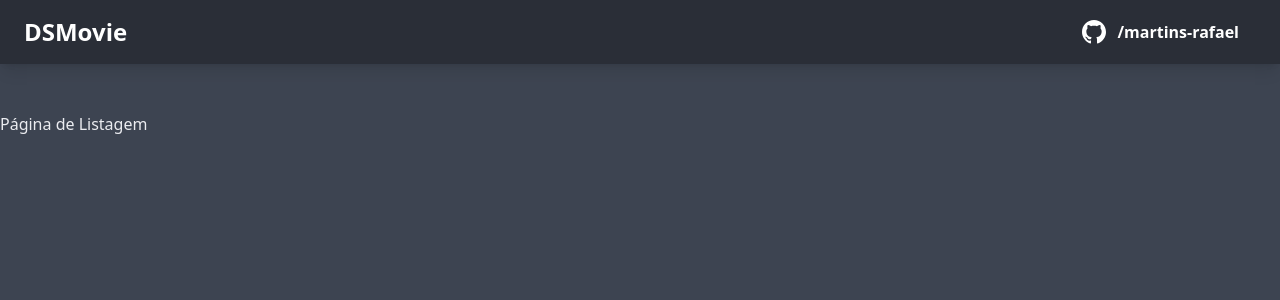
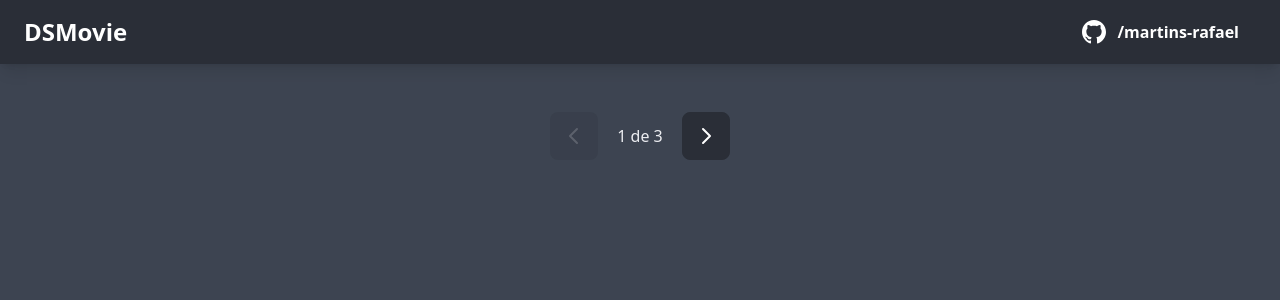
Before and after one commit to martins-rafael/dsmovie, a Next.js app in the folder frontend/: page / in a window 1280 px wide. Shown: the top 300 px of the page. Built offline with nearby package versions, Linux system fonts and the light colour scheme.

Commit message:
Pagination layout

```diff
--- /dev/null
+++ b/frontend/src/components/Pagination.tsx
@@ -0,0 +1,40 @@
+const Pagination = () => {
+  return (
+    <div className="flex items-center justify-between mx-auto max-w-[180px]">
+      <button className="btn btn-square rotate-180" disabled={true}>
+        <svg
+          xmlns="http://www.w3.org/2000/svg"
+          fill="none"
+          viewBox="0 0 24 24"
+          className="inline-block w-6 h-6 stroke-current"
+        >
+          <path
+            strokeLinecap="round"
+            strokeLinejoin="round"
+            strokeWidth="2"
+            d="M9 5l7 7-7 7"
+          />
+        </svg>
+      </button>
+
+      <p>{`${1} de ${3}`}</p>
+
+      <button className="btn btn-square" disabled={false}>
+        <svg
+          xmlns="http://www.w3.org/2000/svg"
+          fill="none"
+          viewBox="0 0 24 24"
+          className="inline-block w-6 h-6 stroke-current"
+        >
+          <path
+            strokeLinecap="round"
+            strokeLinejoin="round"
+            strokeWidth="2" d="M9 5l7 7-7 7"
+          />
+        </svg>
+      </button>
+    </div>
+  );
+};
+
+export default Pagination;
--- a/frontend/src/templates/Listing.tsx
+++ b/frontend/src/templates/Listing.tsx
@@ -1,3 +1,9 @@
-const ListingTemplate = () => <h1>Página de Listagem</h1>;
+import Pagination from "components/Pagination";
+
+const ListingTemplate = () => {
+  return (
+    <Pagination />
+  );
+}
 
 export default ListingTemplate;
```
